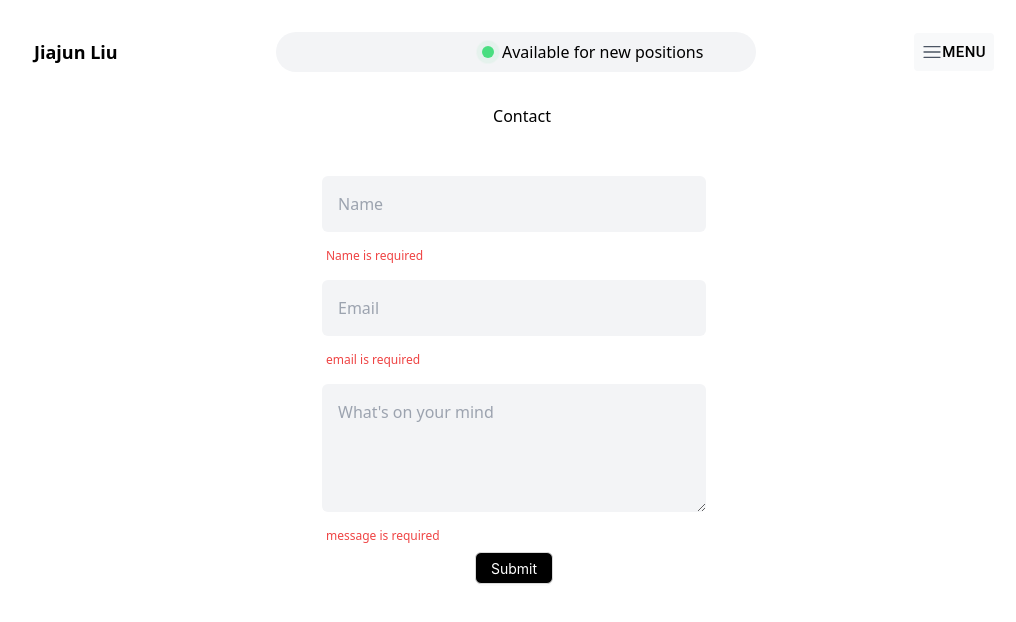
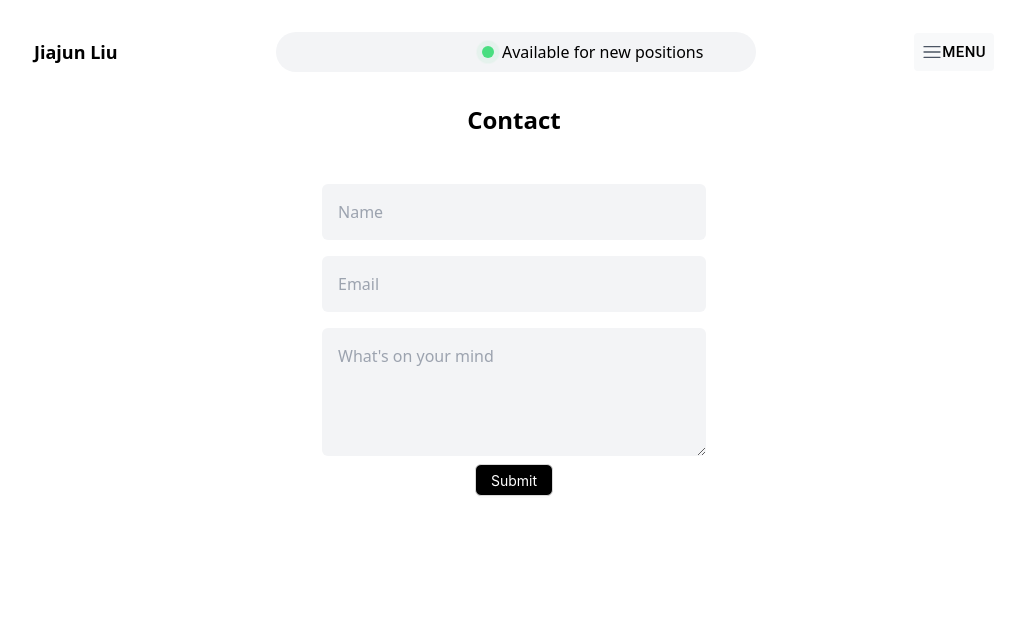
Before and after one commit to jiajunliu0024/portfolio, a React (Create React App) app: page /contact in a window 1280 px wide. Shown: the top 622 px of the page, without its empty margins (126-1142 px from the left). Built offline with nearby package versions, Linux system fonts and the light colour scheme.

Commit message:
update the contact js function

```diff
--- a/src/App.css
+++ b/src/App.css
@@ -36,3 +36,8 @@
     transform: rotate(360deg);
   }
 }
+
+.button-submit {
+  background-color: black;
+  color: white;
+}
--- a/src/components/info_components/Contact.js
+++ b/src/components/info_components/Contact.js
@@ -2,15 +2,22 @@
 import { Button } from "antd";
 import React, { useEffect } from "react";
 import BlogHeader from "../menu_components/BlogHeader";
+import "../../App.css";
 
 export default function Contact() {
-  const [hasEmail, setHasEmail] = React.useState(false);
-  const [hasMessage, setHasMessage] = React.useState(false);
-  const [hasName, setHasName] = React.useState(false);
+  const [hasEmail, setHasEmail] = React.useState(true);
+  const [hasMessage, setHasMessage] = React.useState(true);
+  const [hasName, setHasName] = React.useState(true);
   const [validEmail, setValidEmail] = React.useState(true);
   const [name, setName] = React.useState("");
   const [email, setEmail] = React.useState("");
   const [message, setMessage] = React.useState("");
+  const errorMessage = {
+    name: "name is required",
+    email: "email is required",
+    message: "message is required",
+    validEmail: "email is invalid",
+  };
 
   useEffect(() => {
     if (name.length > 0) {
@@ -19,6 +26,7 @@ export default function Contact() {
       setHasName(false);
     }
   }, [name]);
+
   useEffect(() => {
     if (email.length > 0) {
       setHasEmail(true);
@@ -47,13 +55,13 @@ export default function Contact() {
     }
   };
 
-  function displayValidationError() {
+  function displayValidationError(hiddenStatus, message) {
     return (
       <span
-        hidden={validEmail}
+        hidden={hiddenStatus}
         className="text-left w-full ml-2 text-xs my-2 text-red-500"
       >
-        Invalid email address
+        {message}
       </span>
     );
   }
@@ -62,45 +70,45 @@ export default function Contact() {
     <section id="contact" className="">
       <BlogHeader />
       <div className="flex flex-col items-center">
-        <span className="ml-1 md:ml-1 xl:ml-4 ml-4">Contact</span>
+        <span className="text-2xl font-bold">Contact</span>
         <form className="flex flex-col items-center mt-10 w-96 p-5 md:p-0">
           <input
+            onChange={(e) => setName(e.target.value)}
             className="p-4 w-full m-2 bg-gray-100 rounded-md border-0 outline-none"
             placeholder="Name"
             name="name"
           ></input>
-          <span
+          <displayValidationError
             hidden={hasName}
-            className="text-left w-full ml-2 text-xs my-2 text-red-500"
-          >
-            Name is required
-          </span>
+            message={errorMessage.name}
+          />
           <input
+            onChange={(e) => setEmail(e.target.value)}
             className="p-4 w-full m-2 bg-gray-100 rounded-md border-0 outline-none"
             placeholder="Email"
             name="email"
           ></input>
-          <span
+          <displayValidationError
             hidden={hasEmail}
-            className="text-left w-full ml-2 text-xs my-2 text-red-500"
-          >
-            email is required
-          </span>
-          {displayValidationError()}
+            message={errorMessage.email}
+          />
+          <displayValidationError
+            hidden={validEmail}
+            message={errorMessage.validEmail}
+          />
           <textarea
+            onChange={(e) => setMessage(e.target.value)}
             className="p-4 m-2 w-full max-h-full border-0 bg-gray-100 rounded-md outline-none"
             rows="4"
             placeholder="What's on your mind"
             name="message"
           ></textarea>
-          <span
+          <displayValidationError
             hidden={hasMessage}
-            className="text-left w-full ml-2 text-xs my-2 text-red-500"
-          >
-            message is required
-          </span>
+            message={errorMessage.message}
+          />
         </form>
-        <Button onClick={sendEmail} className="bg-black text-white">
+        <Button onClick={sendEmail} className="button-submit">
           Submit
         </Button>
       </div>
```
